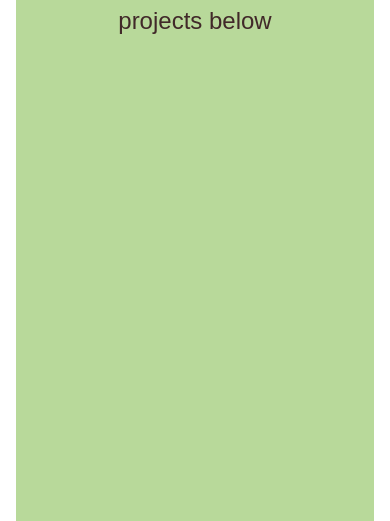
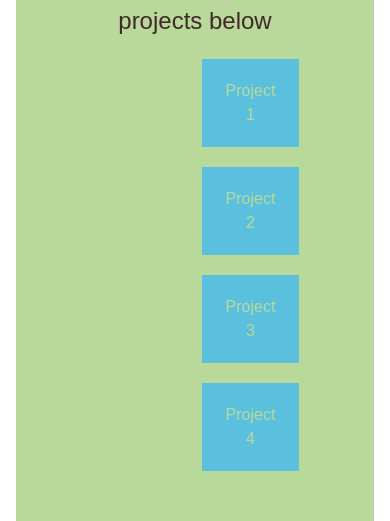
Before and after one commit to sirivalli75/Practice-learn-repo, an Angular app: page / in a window 390 px wide. Shown: the part 703-1224 px from the top of the page. Built offline with nearby package versions, Linux system fonts and the light colour scheme.

Commit message:
add adjustments for mobile view

```diff
--- a/src/app/app.component.html
+++ b/src/app/app.component.html
@@ -37,10 +37,10 @@
             <p>Find my developed projects below</p>
             <div class="portfolio-items">
                 <div class="portfolio-item">
-                  <a href="/">Project 1</a></div>
-                <div class="portfolio-item"><a href="/">Project 2</a></div>
-                <div class="portfolio-item"><a href="/">Project 3</a></div>
-                <div class="portfolio-item"><a href="/">Project 4</a></div>
+                  <a href="#">Project 1</a></div>
+                <div class="portfolio-item"><a href="#">Project 2</a></div>
+                <div class="portfolio-item"><a href="#">Project 3</a></div>
+                <div class="portfolio-item"><a href="#">Project 4</a></div>
             </div>
         </div>
     </section>
--- a/src/app/app.component.scss
+++ b/src/app/app.component.scss
@@ -15,6 +15,7 @@
     width: 80%;
     margin: auto;
     overflow: hidden;
+    align-items: stretch;
 }
 
 // Header
@@ -110,9 +111,9 @@
         background: $blue-color;
         padding: 20px;
         margin: 20px;
-        margin-left: 500px;
+        margin-left: 150px;
 
-        width: 10%;
+        width: 20%;
         color: $background-color;
         text-align: center;
         &:hover {
```
Also changed, not shown: firebase.json (added), 1 other file (tests, documents, lock files or other folders).
